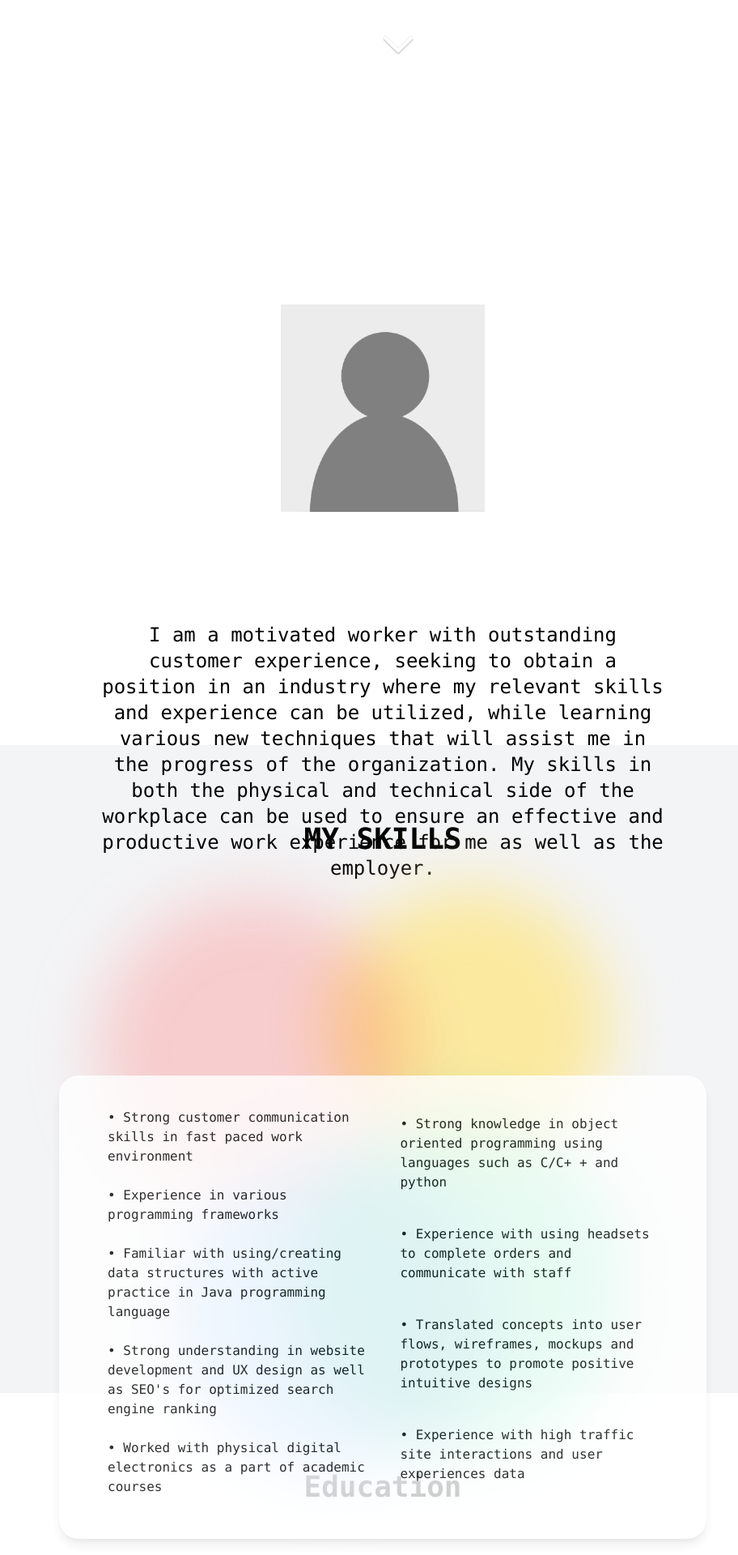
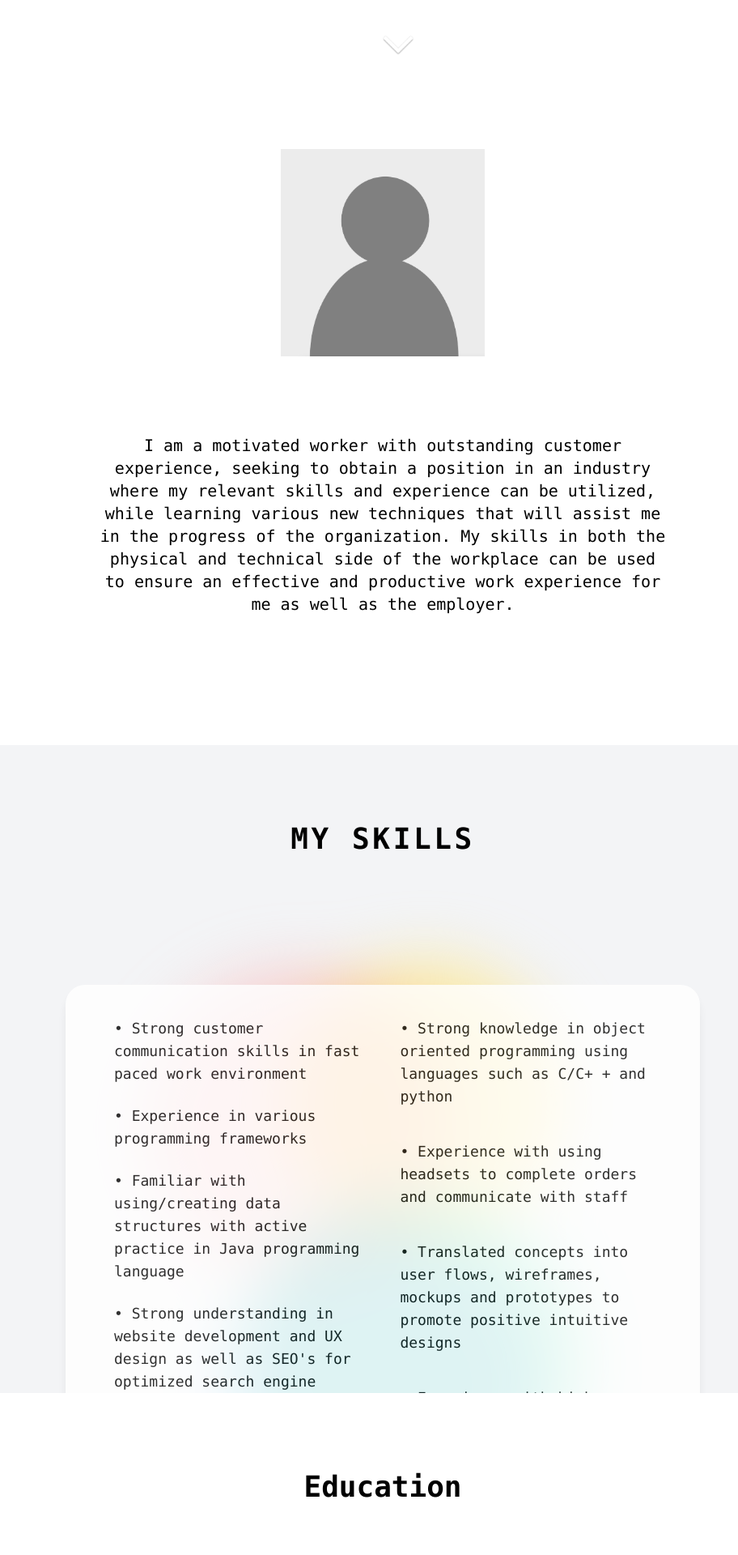
Before and after one commit to arvinbenipal/my_website, a React (Create React App) app: page / in a window 1280 px wide. Shown: the part 680-2600 px from the top of the page at 81% size, without its empty margins (167-1079 px from the left). Built offline with nearby package versions, Linux system fonts and the light colour scheme.

Commit message:
new update

```diff
--- a/src/components/Content.js
+++ b/src/components/Content.js
@@ -3,13 +3,13 @@ import ImageOne from "../images/Profilepic.png"
 
 const Content = () => {
     return (
-            <div className="flex h-screen">
+            <div className="h-screen flex flex-col justify-center">
                 <div classname= "lg:grid lg:grid-cols-2">
-                    <div id="Content" className="flex justify-center pt-64 p-10">
-                        <img alt="car" className="h-64" src={ImageOne} />
+                    <div id="Content">
+                        <img alt="car" className="mx-auto h-64" src={ImageOne} />
                     </div>
-                    <div>
-                        <h1 className="p-24 md:px-48 lg:px-72 font-mono text-center lg:text-2xl md:text-lg test-sm">
+                    <div >
+                        <h1 className="p-24 md:px-48 lg:px-72 font-mono text-center lg:text-xl md:text-lg test-sm">
                             I am a motivated worker with outstanding customer experience,
                             seeking to obtain a position in an industry where my relevant
                             skills and experience can be utilized, while learning various
--- a/src/components/Hero.js
+++ b/src/components/Hero.js
@@ -5,12 +5,11 @@ import Image from "../images/down.png"
 const Hero = () => {
     return (
         <div id="test" className="h-screen font-mono bg-black lg:bg-white flex flex-col justify-center items-center">
-            <h1 className="text-white lg:text-black lg:text-9xl text-6xl  mb-14">
-                Arvin Benipal
+            <h1 className="text-white lg:text-black lg:text-9xl text-6xl  mb-14">Arvin Benipal
             </h1>
 
             <Link to="Content" smooth="true" duration="800">
-                <img alt="down-arrow" className="absolute bottom-12 h-6 animate-bounce " src={Image}/>
+                <img alt="down-arrow" className="absolute bottom-12 h-6 animate-bounce" src={Image}/>
             </Link>
         </div>
 
--- a/src/pages/contact.js
+++ b/src/pages/contact.js
@@ -2,20 +2,27 @@ import React from 'react'
 
 const contact = () => {
     return (
-        <div id="Contact" className="h-screen flex justify-center items-center bg-gray-100">
-            <div className="bg-blue-400 w-full max-w-4xl sm:w-3/4 p-8 px-20 rounded-3xl">
-                <h1 className="font-mono text-center text-3xl py-5"> Contact Form</h1>
-                <div className="py-3">
-                    <input className="p-3 pr-20 placeholder-gray-400" placeholder="Name"></input>
-                </div>
-                <div className="py-3">
-                    <input className="p-3 pr-20 placeholder-gray-400" placeholder="Email"></input>
-                </div>
-                <div className="py-3">
-                    <input className="w-full p-3 pb-28 placeholder-gray-400" placeholder="Message"></input>
-                </div>
-                <div className="py-3">
-                    <button className="bg-blue-100 p-3 rounded-full w-full hover:bg-blue-200">Send</button>
+        <div id="Contact" className="h-screen bg-gray-100">
+
+            <div className="flex justify-center">
+                <h1 className="text-4xl font-bold text-black font-mono py-24 tracking-widest"> Contact</h1>
+            </div>
+
+            <div className="flex justify-center pt-24 font-mono text-sm">
+
+                <div className="bg-blue-400 max-w-4xl p-8 rounded-3xl opacity-80">
+                    <div className="py-5">
+                        <input className="w-full p-3 placeholder-gray-400 tracking-wider" placeholder="Name"></input>
+                    </div>
+                    <div className="py-5">
+                        <input className="w-full p-3 placeholder-gray-400 tracking-wider" placeholder="Email"></input>
+                    </div>
+                    <div className="py-5">
+                        <input className="w-full p-3 pb-28 placeholder-gray-400 tracking-wider" placeholder="Message"></input>
+                    </div>
+                    <div className="py-5">
+                        <button className="bg-black text-white p-3 px-48 rounded-full w-full hover:bg-gray-800">Send</button>
+                    </div>
                 </div>
 
             </div>
--- a/src/pages/menu.js
+++ b/src/pages/menu.js
@@ -2,9 +2,9 @@ import React from 'react'
 
 const Menu = () => {
     return (
-        <div className="h-screen bg-gray-100">
+        <div className="h-screen overflow-hidden px-14 bg-gray-100">
             <div className="flex justify-center">
-                <h1 className="text-4xl font-black text-black font-mono pt-24"> MY SKILLS</h1>
+                <h1 className="text-4xl font-bold text-black font-mono py-24 tracking-widest"> MY SKILLS</h1>
             </div>
             <div className="relative w-full filter blur-2xl">
 
@@ -15,11 +15,11 @@ const Menu = () => {
 
             </div>
 
-            <div className="flex px-12 pt-24 lg:px-48 lg:pt-56">
+            <div className="lg:px-48 pt-16">
 
 
-                <div className="flex relative m-12 p-10 bg-white rounded-3xl flex items-center justify-between shadow-lg opacity-80">
-                    <ul className="font-mono px-5">
+                <div className="flex p-10 bg-white rounded-3xl shadow-lg opacity-80">
+                    <ul className="font-mono text-sm lg:text-lg px-5">
                         <li className="pb-3">• Strong customer communication skills in fast paced work environment </li>
                         <li className="py-3">• Experience in various programming frameworks</li>
                         <li className="py-3">• Familiar with using/creating data structures with active practice in Java programming language</li>
@@ -27,7 +27,7 @@ const Menu = () => {
                         <li className="py-3">• Worked with physical digital electronics as a part of academic courses</li>
                     </ul>
 
-                    <ul className="font-mono px-5">
+                    <ul className="font-mono text-sm lg:text-lg px-5">
                         <li className="pb-5">• Strong knowledge in object oriented programming using languages such as C/C+ + and python </li>
                         <li className="py-5">• Experience with using headsets to complete orders and communicate with staff</li>
                         <li className="py-5">• Translated concepts into user flows, wireframes, mockups and prototypes to promote positive intuitive designs</li>
```
